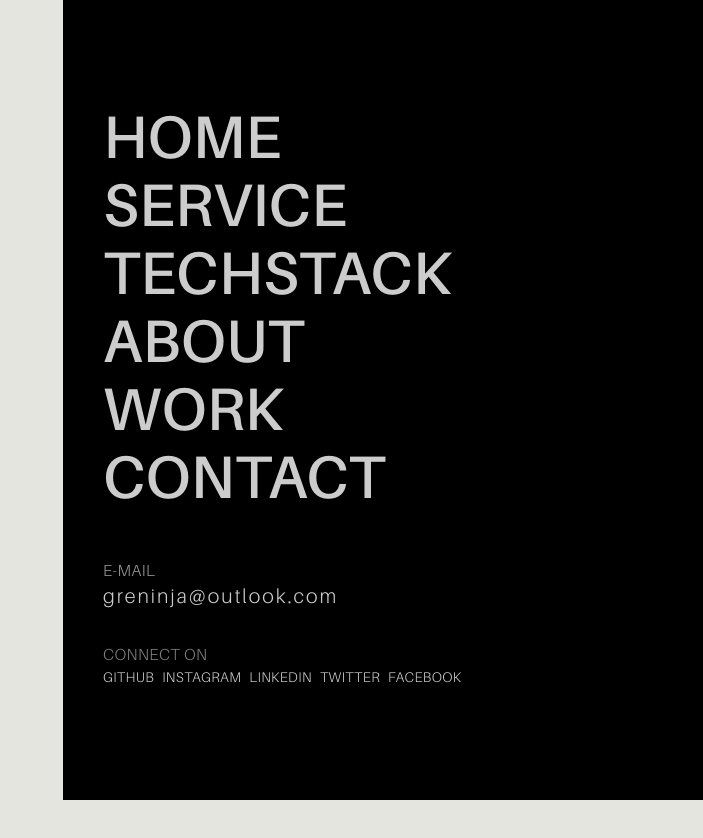
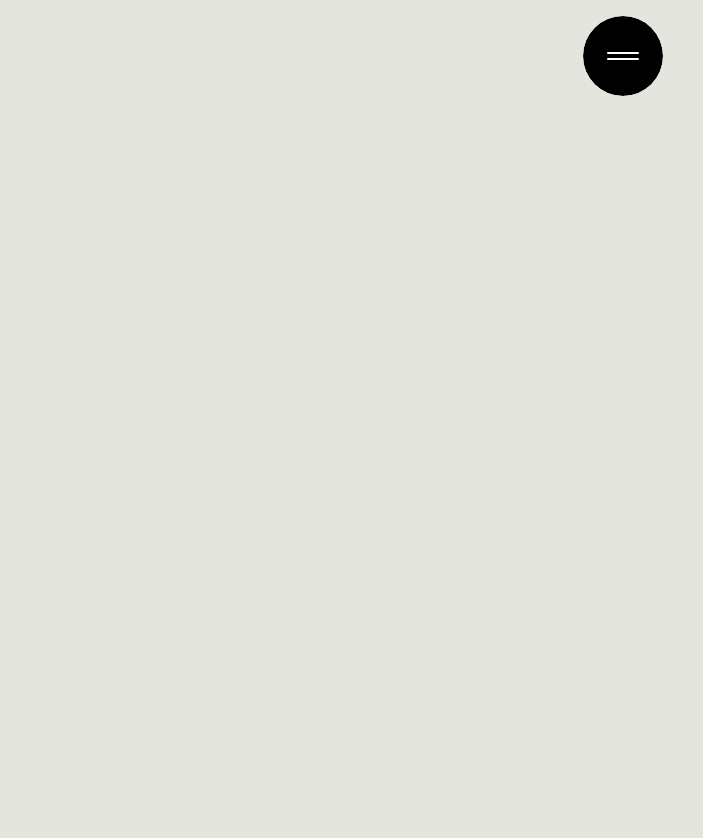
Before and after one commit to ankurMishraDev/Portfolio, a React (Vite) app: page / in a window 1280 px wide. Shown: the top 838 px of the page, without its empty margins (577-1280 px from the left). Before the commit the page ends 800 px from the top, so only its background shows below. Built offline with nearby package versions, Linux system fonts and the light colour scheme.

Commit message:
navbar design update and flow setup

```diff
--- a/package.json
+++ b/package.json
@@ -10,10 +10,13 @@
     "preview": "vite preview"
   },
   "dependencies": {
+    "@gsap/react": "^2.1.2",
     "@tailwindcss/vite": "^4.1.10",
+    "gsap": "^3.13.0",
     "motion": "^12.18.1",
     "react": "^19.1.0",
     "react-dom": "^19.1.0",
+    "react-scroll": "^1.9.3",
     "tailwindcss": "^4.1.10"
   },
   "devDependencies": {
--- a/src/App.jsx
+++ b/src/App.jsx
@@ -6,6 +6,8 @@ const App = () => {
   return (
     <div className='relative w-screen min-h-screen overflow-x-auto'>
       <Navbar />
+      <section id='home' className='min-h-screen'></section>
+      <section id='domains'  className='min-h-screen'></section><section className='min-h-screen'></section>
     </div>
   )
 }
--- a/src/Components/Navbar.jsx
+++ b/src/Components/Navbar.jsx
@@ -1,20 +1,89 @@
 
-import React, { useRef } from 'react'
+import React, { useRef, useState, useEffect } from 'react'
 import { socials } from '../constants/social';
-
+import { useGSAP } from '@gsap/react';
+import gsap from 'gsap';
+import { Link } from 'react-scroll';
 const Navbar = () => {
   const navRef = useRef(null);
   const linkReference = useRef([]);
   const contactReference = useRef(null);
+  const upLineRef = useRef(null);
+  const downLineRef = useRef(null);
+  const timeLine = useRef(null);
+  const menuIconTL = useRef(null);
+  const [open, setOpen] = useState(false);
+  const [showMenuIcon, setShowMenuIcon] = useState(true);
+  useEffect(() => {
+    let lastScrollY = window.scrollY;
+    const handleScroll = () => {
+      const currentScrollY = window.scrollY;
+
+      setShowMenuIcon(currentScrollY <= lastScrollY || currentScrollY < 10);
+
+      lastScrollY = currentScrollY;
+    };
+    window.addEventListener("scroll", handleScroll, {
+      passive: true,
+    });
+    return () => window.removeEventListener("scroll", handleScroll);
+  }, []);
+
+  useGSAP(()=>{
+    gsap.set(navRef.current, {xPercent:100});
+    gsap.set([linkReference.current, contactReference.current],{
+      autoAlpha:0,
+      x:-20,
+    })
+    timeLine.current = gsap.timeline({paused:true}).to(navRef.current,{
+      xPercent:0,
+      duration:1,
+      ease:"power3.inOut",
+    }).to(linkReference.current,{
+      autoAlpha:1,
+      x:0,
+      stagger:0.1,
+      duration:0.5,
+      ease:"power2.inOut",
+    },"<").to(contactReference.current,{
+      autoAlpha:1,
+      x:0,
+      duration:0.5,
+      ease:"power2.inOut",
+    },"<+0.1")
+
+     menuIconTL.current= gsap.timeline({paused:true}).to(upLineRef.current,{
+      rotate:45,
+      duration:0.5,
+      y:3.3,
+      ease:"power2.inOut",
+    }).to(downLineRef.current,{
+      rotate:-45,
+      duration:0.5,
+      y:-3.3,
+      ease:"power2.inOut",
+    },"<")
+  },[])
+
+  const handleMenu = () =>{
+    if(open){
+      timeLine.current.reverse();
+      menuIconTL.current.reverse();
+    } else{
+      timeLine.current.play();
+      menuIconTL.current.play();
+    }
+    setOpen(!open);
+  }
   return (
     <>
       <nav ref={navRef} className='fixed z-50 flex flex-col justify-between w-full h-full px-10 uppercase bg-black text-white/80 py-28 gap-y-10 md:w-1/2 md:left-1/2'>
-      <div className="flex flex-col text-5xl gap-y-2 md:text-6xl lg:text-6xl">
-        {["home", "service", "techStack", "about", "work", "contact" ].map((section, index) => (
+      <div className="flex flex-col text-5xl gap-y-2 md:text-8xl lg:text-6xl">
+        {["home", "domains","work", "techStack", "about", "contact" ].map((section, index) => (
           <div key={index} ref={(element)=>(linkReference.current[index] = element)}>
-            <a href="" className='transition-all duration-300 cursor-pointer hover:text-white'>
+            <Link to={`${section}`} smooth offset={0} duration={1000} className='transition-all duration-300 cursor-pointer hover:text-white'>
               {section}
-            </a>
+            </Link>
           </div>
         ))}
       </div>
@@ -37,7 +106,10 @@ const Navbar = () => {
         </div>
       </div>
       </nav>
-
+      <div onClick={handleMenu} style={showMenuIcon? {clipPath:"circle(50% at 50% 50%)"}: {clipPath:"circle(0% at 50% 50%)"}} className="fixed z-50 flex flex-col items-center justify-center gap-1 transition-all duration-300 bg-black rounded-full cursor-pointer w-10 h-10 md:w-20 md:h-20 top-4 right-10">
+        <span ref={upLineRef} className='block w-8 h-0.5 bg-white rounded-full origin-center'></span>
+        <span ref={downLineRef} className='block w-8 h-0.5 bg-white rounded-full origin-center'></span>
+      </div>
     </>
   )
 }
--- a/src/constants/social.js
+++ b/src/constants/social.js
@@ -1,7 +1,7 @@
 export const socials = [
   { name: "GitHub", href: "https://github.com/ankurMishraDev" },
-  { name: "Instagram", href: "https://www.instagram.com/ali.sanatidev/reels/" },
-  { name: "LinkedIn", href: "https://www.linkedin.com/in/ali-sanati/" },
-  { name: "Twitter", href: "https://twitter.com/ali_sanati" },
-  { name: "Facebook", href: "https://www.facebook.com/ali.sanati.dev" },
+  { name: "Instagram", href: "https://www.instagram.com/am772003?igsh=bDhpNDcwdHkxOHNs" },
+  { name: "LinkedIn", href: "https://www.linkedin.com/in/ankur-mishra-ab3b5a229?utm_source=share&utm_campaign=share_via&utm_content=profile&utm_medium=android_app" },
+  { name: "Twitter", href: " " },
+  { name: "Facebook", href: " " },
 ];
```
Also changed, not shown: 1 other file (tests, documents, lock files or other folders).
